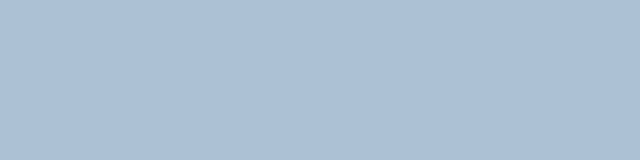
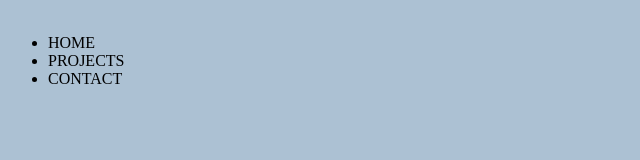
Before and after one commit to tashelreddy/Reddy-art-designs, a plain HTML site: page index.html in a window 1280 px wide. Shown: the whole page, without its empty margins (0-640 px from the left). Drawn offline with Linux system fonts and the light colour scheme.

Commit message:
update files to html

```diff
--- a/index.html
+++ b/index.html
@@ -10,7 +10,21 @@
 <body>
 
     <div class="container">
-        <div class="section1"></div>
+        <div class="section1">
+            <nav>
+                <ul>
+                    <img src="" alt="">
+                    <li><a href=""></a>HOME</li>
+                    <li><a href=""></a>PROJECTS</li>
+                    <li><a href=""></a>CONTACT</li>
+
+                </ul>
+            </nav>
+        </div>
+
+
+
+
         <div class="section1"></div>
         <div class="section1"></div>
         <div class="section1"></div>
```
